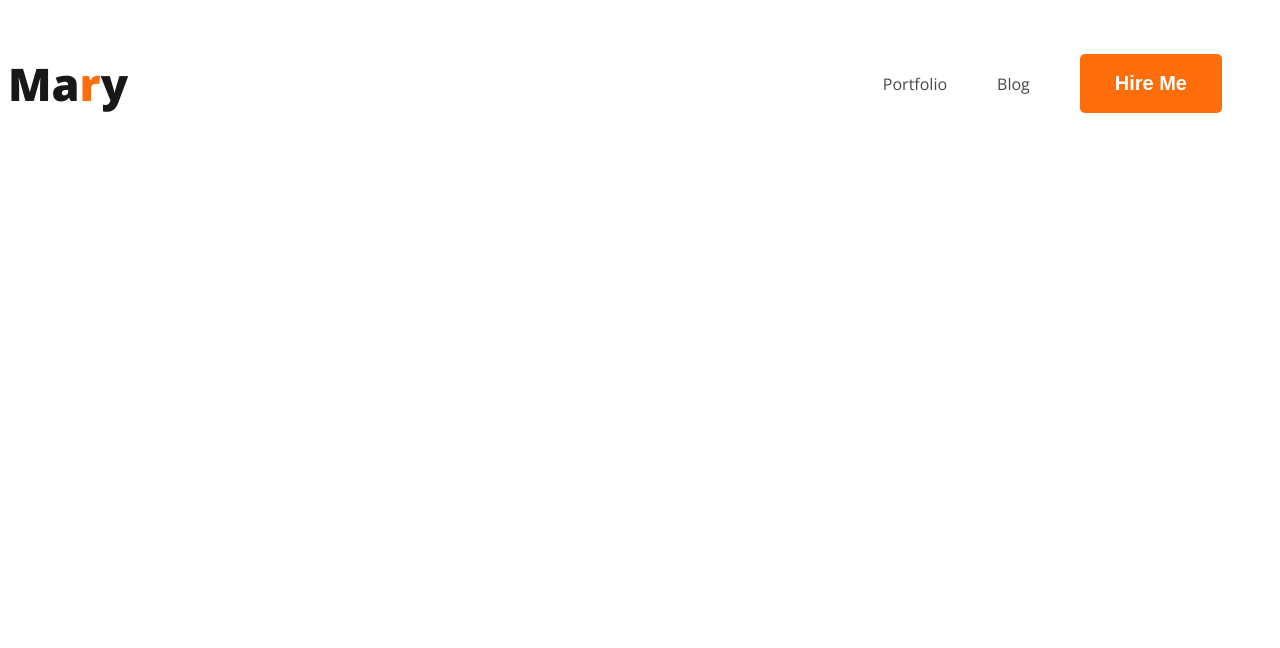
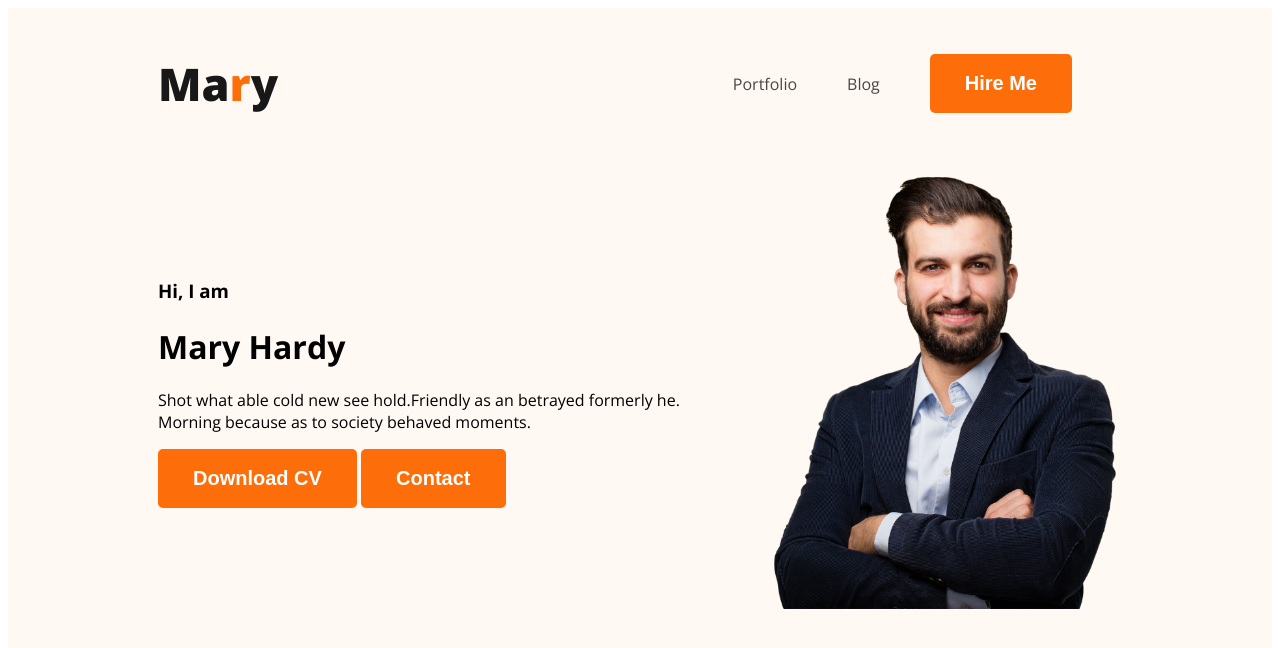
Before and after one commit to mdahnafhossainabir/webdeveloper-portfolio, a plain HTML site: page index.html in a window 1280 px wide. Drawn offline with nearby package versions, Linux system fonts and the light colour scheme.

Commit message:
added banner content

```diff
--- a/index.html
+++ b/index.html
@@ -10,7 +10,7 @@
     <link rel="stylesheet" href="styles/style.css">
 </head>
 <body>
-    <header>
+    <header class="header">
         <nav>
 
             <h3 class="nav-title">Ma<span class="text-primary">r</span>y</h3>
@@ -21,6 +21,19 @@
             </ul>
 
         </nav>
+
+        <div class="banner">
+            <div class="banner-content">
+                <h3 class="banner-greeting">Hi, I  am</h3>
+                <h1 class="banner-intro">Mary Hardy</h1>
+                <p>Shot what able cold new see hold.Friendly as an betrayed formerly he. Morning because as to society behaved moments.</p>
+                <button class="btn-primary">Download CV</button>
+                <button class="btn-primary">Contact</button>
+            </div>
+
+            <img class="profile-pic" src="images/hardy.png" alt="">
+
+        </div>
 
 
         </header>
--- a/styles/style.css
+++ b/styles/style.css
@@ -24,6 +24,7 @@ nav{
     display: flex;
     align-items: center;
     justify-content: space-between;
+
 }
 .nav-title{
 color: #181818;
@@ -47,3 +48,21 @@ nav li a{
     text-decoration: none;
     color: #474747;
 }
+
+.header{
+    height: 100vh;
+    background-color: #FFF8F3;
+    padding: 0px 150px;
+}
+
+.banner{
+    display: flex;
+    /* justify-content: space-around; */
+    align-items: center;
+
+}
+
+.banner .profile-pic{
+    width: 380px;
+   height: 450px;
+}
```
